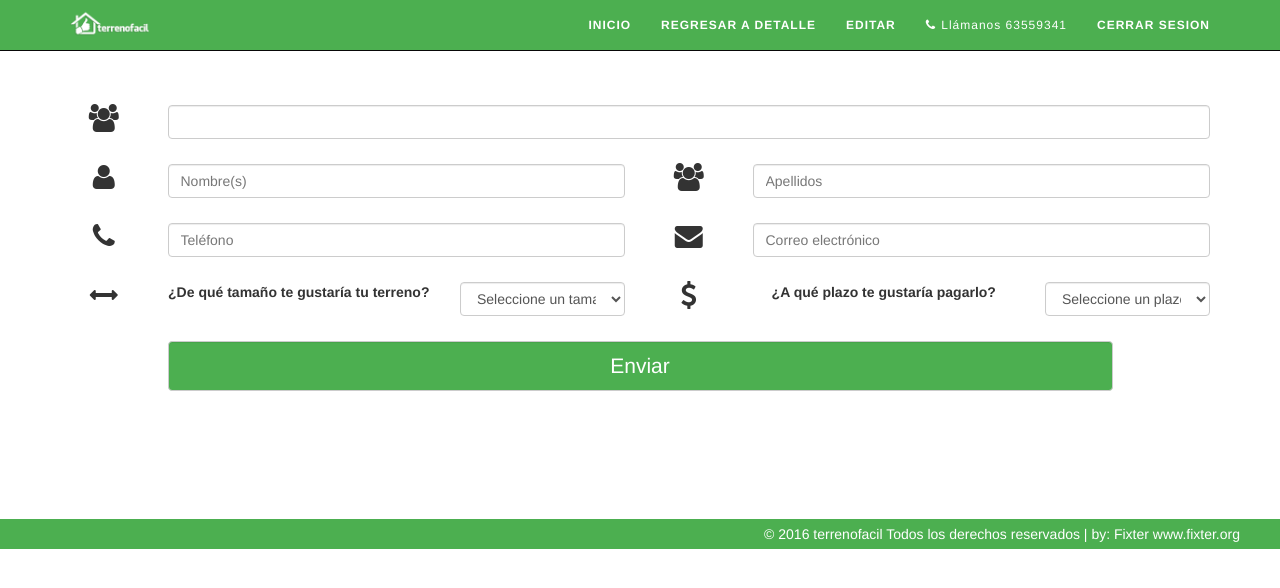
After one commit to Serchcode/terrenofacil, a Django app: template Clientes/templates/clientes/editarCliente.html in a window 1280 px wide. The commit adds this page. Shown: the top 588 px of the page. Run offline with Django 3.2, Linux system fonts and the light colour scheme; the template is opened without the code that fills it: values that come from a table or form of the project are taken from there, others are empty; parts of the project's set-up code (start-up, migrations or seed data) failed here and were passed over; some libraries are stand-ins or nearby versions.

Commit message:
Queda edición de información

```diff
--- a/Clientes/forms.py
+++ b/Clientes/forms.py
@@ -1,5 +1,6 @@
 from django import forms
 from .models import Cliente, Comentarios
+from django.contrib.auth.models import User
 
 class ClienteForm(forms.ModelForm):
 
@@ -51,3 +52,10 @@ class CommentsForm(forms.ModelForm):
 	class Meta:
 		model = Comentarios
 		fields = ['coment']
+
+class EditClientUser(forms.ModelForm):
+
+	username = forms.CharField(widget=forms.TextInput(attrs={'class':'validate form-control formclass','name':'username','required':'true'}))
+	class Meta:
+		model = User
+		fields = ['username']
--- /dev/null
+++ b/Clientes/templates/clientes/editarCliente.html
@@ -0,0 +1,97 @@
+{% extends "base.html" %}
+{% load static %}
+
+{% block content %}
+	<div class="navbar navbar-inverse navbar-fixed-top move-me" id="menu">
+        <div class="container">
+            <div class="navbar-header">
+                <button type="button" class="navbar-toggle" data-toggle="collapse" data-target=".navbar-collapse">
+                    <span class="icon-bar"></span>
+                    <span class="icon-bar"></span>
+                    <span class="icon-bar"></span>
+                </button>
+                <a class="navbar-brand" href="#"><img class="logo-custom" src="{%static 'media/logo.png'%}"></a>
+            </div>
+            <div class="navbar-collapse collapse">
+                <ul class="nav navbar-nav navbar-right">
+                    <li ><a style="color:#fff;" href="{%url 'main:home'%}">INICIO</a></li>
+                    {%if request.user.is_superuser%}
+                    <li><a style="color:#fff;" href="{% url 'seguimiento:registros'%}">REGRESAR A REGISTROS</a></li>
+                    <li ><a style="color:#fff;" class="open-modal" data-toggle="modal" data-target="#myModalClose">CERRAR</a></li>
+                    <li ><a style="color:#fff;" class="open-modal" data-toggle="modal" data-target="#myModalDelete">ELIMINAR</a></li>
+                    {%else%}
+                    <li><a style="color:#fff;" href="{% url 'seguimiento:dashboard'%}">REGRESAR A DETALLE</a></li>
+                    <li><a style="color:#fff;" href="{% url 'seguimiento:edit'%}">EDITAR</a></li>
+                    {%endif%}
+                    <li ><a style="color:#fff;" target="_top"><i class="fa fa-phone"></i><span class="home-mail">Llámanos 63559341</span></a></li>
+                    <li ><a style="color:#fff;" href="{%url 'seguimiento:logout'%}">CERRAR SESION</a></li>
+
+                </ul>
+            </div>
+
+        </div>
+    </div>
+    <div class="container containerdetailview padding-bottom-form">
+        <div class="row">
+          <!--Formulario de Registro -->
+            <form class="white" method="POST" action="." id="formulario_registro">
+                {% csrf_token %}
+                <div class="paddings-rows-form">
+                    <div class="col-lg-1 col-md-1 col-sm-1 col-xs-1 text-center">
+                      <i class="fa fa-group fa-2x"></i></div>
+                    <div class="input-field col-lg-11 col-md-11 col-sm-11 col-xs-11">
+                      {{form_User.username}}
+                    </div>
+                </div>
+                <div class="form-group">
+              <div class="paddings-rows-form">
+                <div class="col-lg-1 col-md-1 col-sm-1 col-xs-1 text-center">
+                  <i class="fa fa-user fa-2x"></i></div>
+                  <div class="input-field col-lg-5 col-md-5 col-sm-5 col-xs-11">
+                  {{form_Cliente.nombre}}
+                  </div>
+                  <div class="col-lg-1 col-md-1 col-sm-1 col-xs-1 text-center">
+                  <i class="fa fa-group fa-2x"></i></div>
+                  <div class="input-field col-lg-5 col-md-5 col-sm-5 col-xs-11">
+                  {{form_Cliente.apellidos}}
+                  </div>
+              </div>
+              </div>
+              <div class="padding-rows-form">
+                  <div class="col-lg-1 col-md-1 col-sm-1 col-xs-1 text-center">
+                  <i class="fa fa-phone fa-2x"></i></div>
+                  <div class="input-field col-lg-5 col-md-5 col-sm-5 col-xs-11">
+                  {{form_Cliente.telefono}}
+                  <!--<label for="icon_telephone">Teléfono</label>-->
+                </div>
+                  <div class="col-lg-1 col-md-1 col-sm-1 col-xs-1 text-center">
+                  <i class="fa fa-envelope fa-2x"></i></div>
+                <div class="input-field col-lg-5 col-md-5 col-sm-5 col-xs-11">
+                  {{form_Cliente.correo}}
+                 <!-- <label for="email" data-error="Ingrese un Email válido" data-success="Email válido">E-Mail</label>-->
+                </div>
+              </div>
+               <div class="padding-rows-form">
+                <div class="col-lg-1 col-md-1 col-sm-1 col-xs-1 text-center">
+                  <i class="fa fa-arrows-h fa-2x"></i></div>
+               <label for="icon_prefix" class="col-lg-3 col-md-3 col-sm-3 col-xs-7 col-form-label text-center   " style="vertical-align:middle;">¿De qué tamaño te gustaría tu terreno?</label>
+                <div class="input-field col-lg-2 col-md-2 col-sm-2 col-xs-4">
+                  {{form_Cliente.tamano}}
+                </div>
+
+
+                <div class="col-lg-1 col-md-1 col-sm-1 col-xs-1 text-center">
+                  <i class="fa fa-dollar fa-2x"></i></div>
+                <label for="icon_prefix" class="col-lg-3 col-md-3 col-sm-3 col-xs-7 col-form-label text-center" style="vertical-align:middle;">¿A qué plazo te gustaría pagarlo?</label>
+                <div class="input-field col-lg-2 col-md-2 col-sm-2 col-xs-4">
+                  {{form_Cliente.plazo}}
+              </div>
+              </div>
+               <div class="padding-rows-form">
+              <div class="col-lg-10 col-lg-offset-1 col-md-10 col-md-offset-1 col-sm-12 col-xs-12 text-center">
+                <input type="submit" class="btn-default form-control" value="Enviar"></input>
+              </div></div>
+      </form>
+    </div>
+    </div>
+{%endblock%}
--- a/Clientes/urls.py
+++ b/Clientes/urls.py
@@ -8,6 +8,7 @@ urlpatterns = [
 	url(r'^cerrar/(?P<id>\d+)$', views.Cerrar.as_view(), name="cerrar"),
 	url(r'^eliminar/(?P<id>\d+)$', views.Borrar.as_view(), name="eliminar"),
 	url(r'^dashboard/$', views.Dashboard.as_view(), name="dashboard"),
+	url(r'^dashboard/edit/$',views.Edit.as_view(), name="edit"),
 	url(r'^login/$', login, name="login"),
 	url(r'^logout/$', logout, name="logout"),
 	url(r'^logout-then-login/$', logout_then_login, name="logout_then_login"),
--- a/static/css/style.css
+++ b/static/css/style.css
@@ -398,3 +398,7 @@ min-height: 650px;
     width: 100%;
     height: 100%;
 }
+
+.padding-bottom-form{
+  padding-bottom: 10% !important;
+}
```
Also changed, not shown: Clientes/templates/clientes/detalle.html (+5 -2 lines), Clientes/views.py (+41 -1 lines), db.sqlite3.
